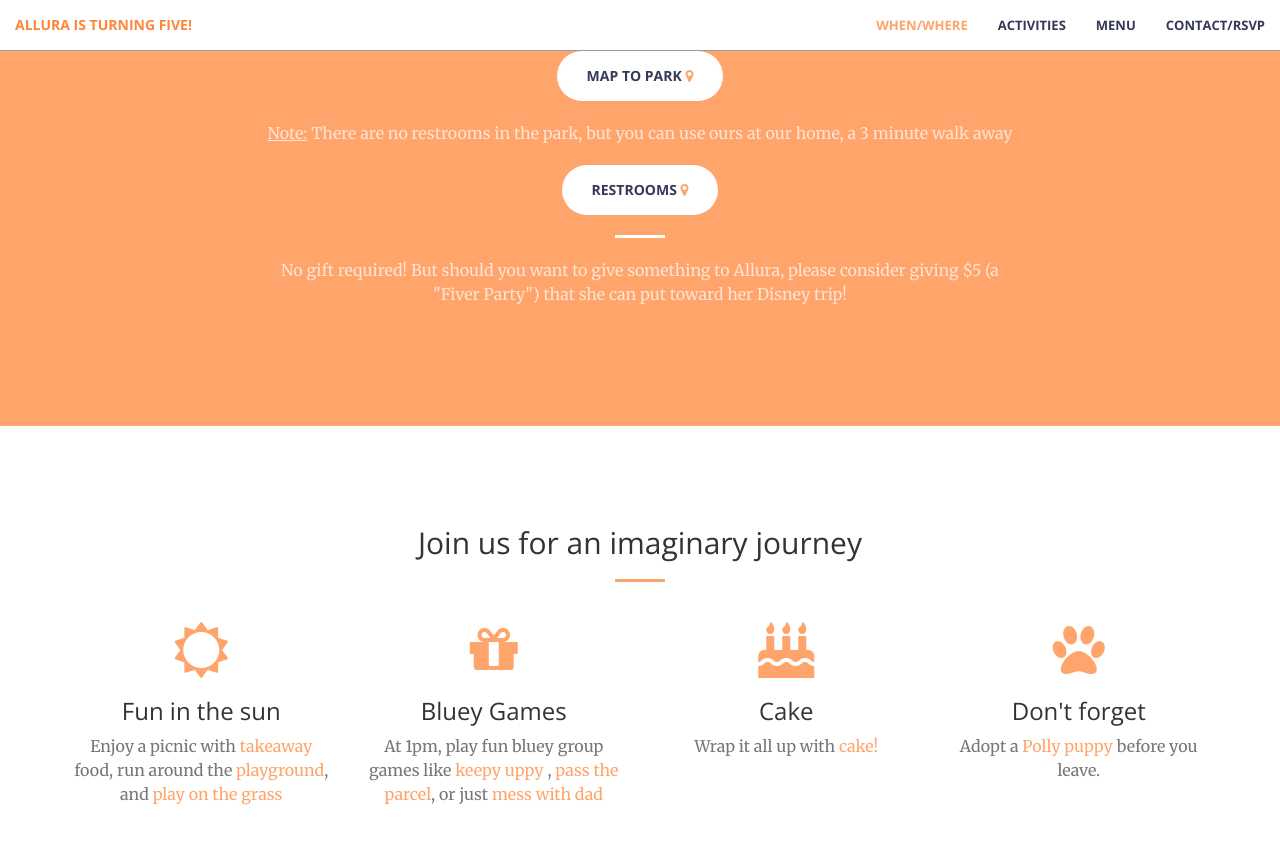
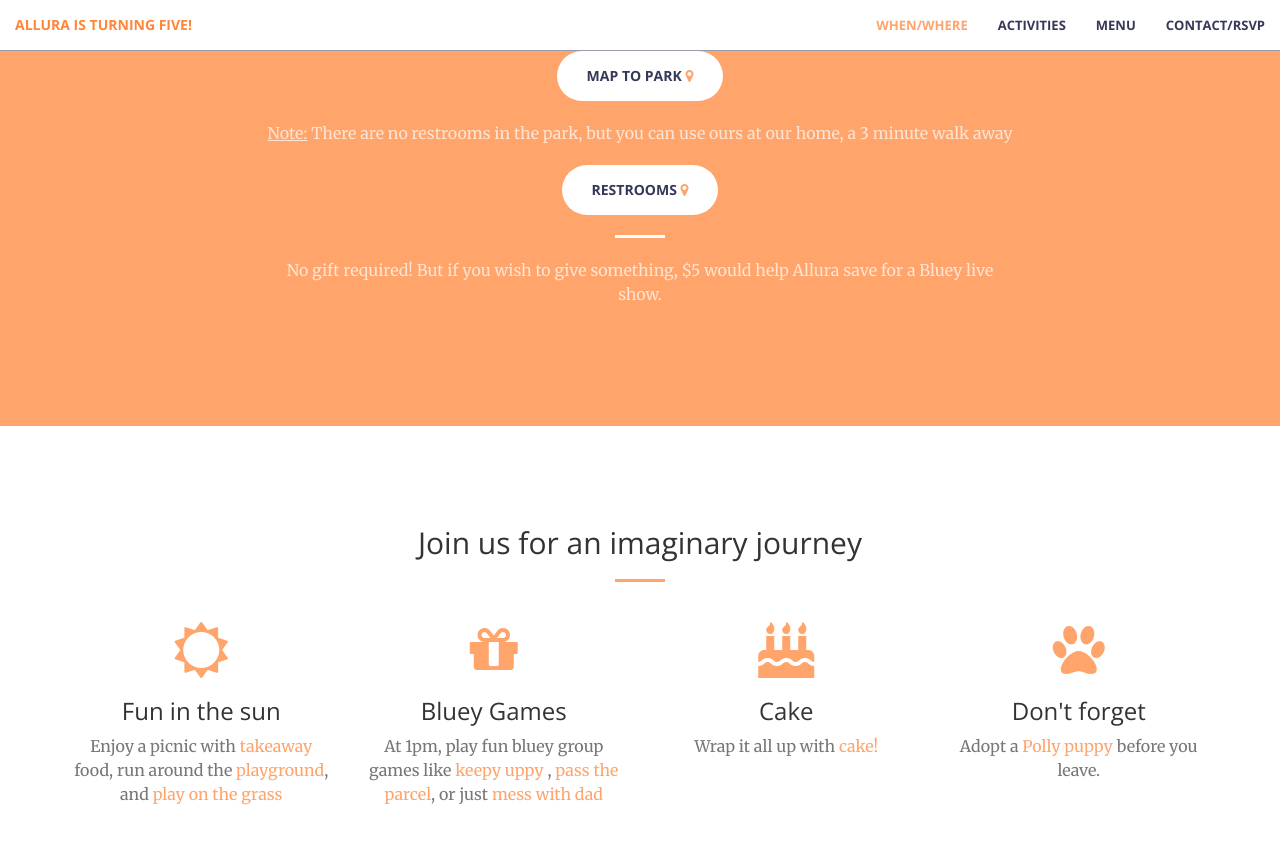
Before and after one commit to vutang50/pages-allura-bday-2022, a Jekyll site: the page built from index.html, in a window 1280 px wide and 900 px high, scrolled down 1215 px. Shown: the top 844 px of the window. Built offline with Jekyll 4.4.1, drawn with Linux system fonts in a browser that asks for light colours.

Commit message:
Update call-to-action.html

```diff
--- a/_includes/call-to-action.html
+++ b/_includes/call-to-action.html
@@ -12,7 +12,7 @@
                 <p class="text-faded"><u>Note:</u> There are no restrooms in the park,  but you can use ours at our home, a 3 minute walk away </p>
                 <a href="https://maps.app.goo.gl/pSCp9MruXaHwbQqs6" target="_blank" class="btn btn-default btn-xl">Restrooms <i class="fa  fa-map-marker text-primary"></i></a>
                 <hr class="light">
-                <p class="text-faded">No gift required! But should you want to give something to Allura, please consider giving $5 (a "Fiver Party") that she can put toward her Disney trip!</p>
+                <p class="text-faded">No gift required! But if you wish to give something, $5 would help Allura save for a Bluey live show.</p>
             </div>
         </div>
     </div>
```
